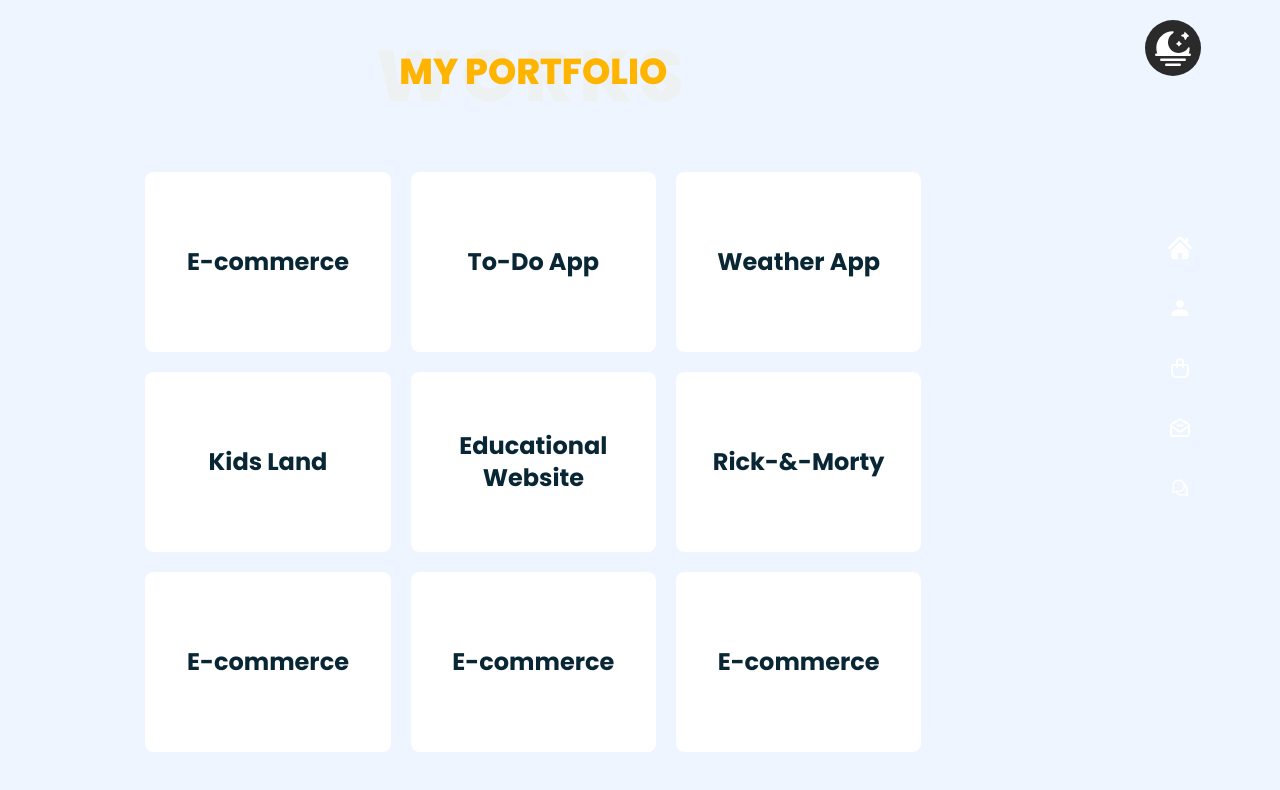
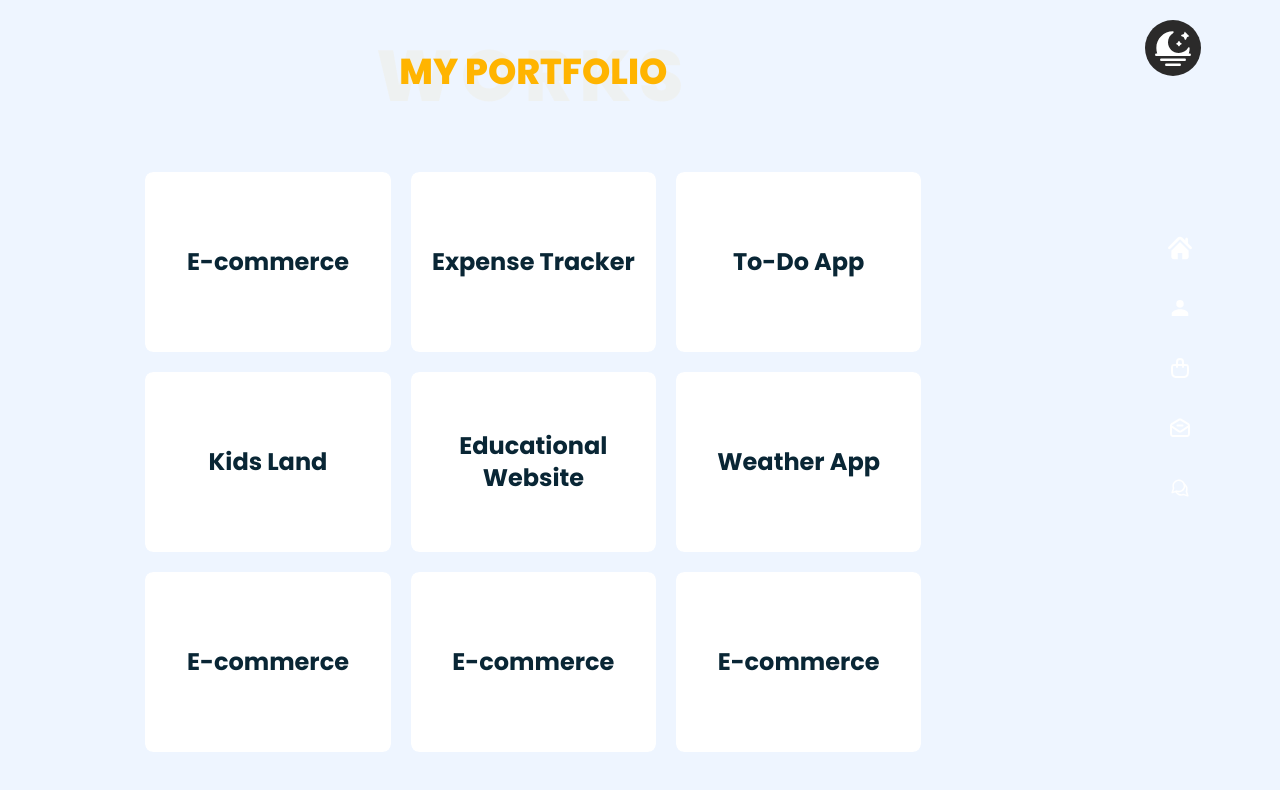
Before and after one commit to mdarmanbd/Portfolio, a Vue app: page / in a window 1280 px wide. Both pictures are taken after a click on the item "PORTFOLIO". Shown: the top 790 px of the page. Built offline with nearby package versions, Linux system fonts and the light colour scheme.

Commit message:
add a new expence tracker project

```diff
--- a/src/components/Portfolio.vue
+++ b/src/components/Portfolio.vue
@@ -35,12 +35,12 @@
             <div @click="project.projectTwo" class="relative overflow-hidden cursor-pointer col-span-12 sm:col-span-12 md:col-span-6 lg:col-span-6 xl:col-span-4 w-full sm:w-full md:w-full lg:w-full xl:w-full xl:h-5/5 xl:rounded-lg mx-auto">
               <div class="h-full bg-white rounded-lg">
                 <div class="grid place-items-center h-[250px] sm:h-[250px] mg:h-[250px] lg:h-[180px] xl:h-[180px]">
-                  <h3 class="text-center text-2xl font-poppins font-bold text-mideNightTeal">To-Do App</h3>
+                  <h3 class="text-center text-2xl font-poppins font-bold text-mideNightTeal">Expense Tracker</h3>
                 </div>
               </div>
               <div class="absolute bg-amber rounded-lg top-0 left-0 w-full h-full opacity-0 hover:opacity-100 duration-300">
                 <div class=" absolute top-[40%] left-0 w-full h-full">
-                  <p class="z-10 text-white font-poppins font-bold text-xl text-center">Vue.js , Tailwind css</p>
+                  <p class="z-10 text-white font-poppins font-bold text-xl text-center">Vue.js, Tailwind css</p>
                 </div>
               </div>
             </div>
@@ -48,12 +48,12 @@
             <div @click="project.projectThree" class="relative overflow-hidden cursor-pointer   col-span-12 sm:col-span-12 md:col-span-6 lg:col-span-6 xl:col-span-4 w-full sm:w-full md:w-full lg:w-full xl:w-full xl:h-5/5 xl:rounded-lg mx-auto">
               <div class="h-full bg-white rounded-lg">
                 <div class="grid place-items-center h-[250px] sm:h-[250px] mg:h-[250px] lg:h-[180px] xl:h-[180px]">
-                  <h3 class="text-center text-2xl font-poppins font-bold text-mideNightTeal">Weather App</h3>
+                  <h3 class="text-center text-2xl font-poppins font-bold text-mideNightTeal">To-Do App</h3>
                 </div>
               </div>
               <div class="absolute bg-amber rounded-lg top-0 left-0 w-full h-full opacity-0 hover:opacity-100 duration-300">
                 <div class=" absolute top-[40%] left-0 w-full h-full">
-                  <p class="z-10 text-white font-poppins font-bold text-xl text-center">JavaScript , CSS</p>
+                  <p class="z-10 text-white font-poppins font-bold text-xl text-center">Vue.js, Tailwind css</p>
                 </div>
               </div>
             </div>
@@ -87,12 +87,12 @@
             <div @click="project.projectSix" class="relative overflow-hidden cursor-pointer   col-span-12 sm:col-span-12 md:col-span-6 lg:col-span-6 xl:col-span-4 w-full sm:w-full md:w-full lg:w-full xl:w-full xl:h-5/5 xl:rounded-lg mx-auto">
               <div class="h-full bg-white rounded-lg">
                 <div class="grid place-items-center h-[250px] sm:h-[250px] mg:h-[250px] lg:h-[180px] xl:h-[180px]">
-                  <h3 class="text-center text-2xl font-poppins font-bold text-mideNightTeal">Rick-&-Morty</h3>
+                  <h3 class="text-center text-2xl font-poppins font-bold text-mideNightTeal">Weather App</h3>
                 </div>
               </div>
               <div class="absolute bg-amber rounded-lg top-0 left-0 w-full h-full opacity-0 hover:opacity-100 duration-300">
                 <div class=" absolute top-[40%] left-0 w-full h-full">
-                  <p class="z-10 text-white font-poppins font-bold text-xl text-center">Tailwind css</p>
+                  <p class="z-10 text-white font-poppins font-bold text-xl text-center">JavaScript , CSS</p>
                 </div>
               </div>
             </div>
--- a/src/store/project.js
+++ b/src/store/project.js
@@ -18,10 +18,10 @@ const project = reactive({
 
     },
     projectTwo(){
-        window.open('https://rococo-salmiakki-c43fe6.netlify.app/','_blank')
+        window.open('https://expensetrackermd.netlify.app/','_blank')
     },
     projectThree(){
-        window.open('https://tangerine-quokka-74fb16.netlify.app/','_blank')
+        window.open('https://rococo-salmiakki-c43fe6.netlify.app/','_blank')
     },
     projectFour(){
         window.open('https://kidslandbd.netlify.app/','_blank')
@@ -32,7 +32,8 @@ const project = reactive({
     },
 
     projectSix(){
-        window.open('https://github.com/mdarmanbd/rick-n-morty','_blank')
+        window.open('https://tangerine-quokka-74fb16.netlify.app/','_blank')
+
     },
 
     projectSeven(){
```
